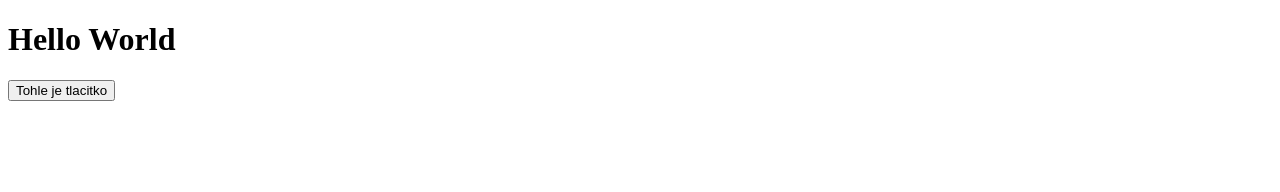
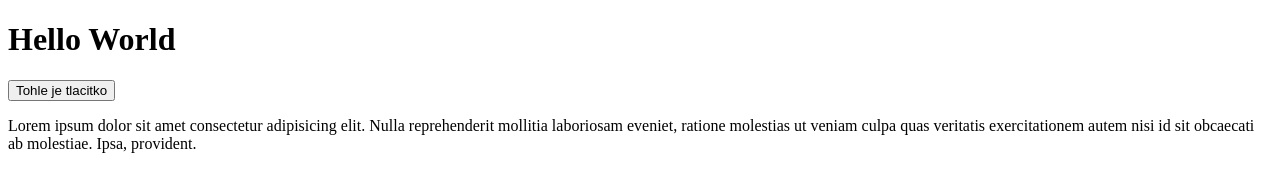
Before and after one commit to Harangus/HelloWorld, a plain HTML site: page index.html in a window 1280 px wide. Drawn offline with Linux system fonts and the light colour scheme.

Commit message:
pridal jsem text

```diff
--- a/index.html
+++ b/index.html
@@ -8,5 +8,6 @@
 <body>
     <h1>Hello World</h1>
     <button>Tohle je tlacitko</button>
+    <p>Lorem ipsum dolor sit amet consectetur adipisicing elit. Nulla reprehenderit mollitia laboriosam eveniet, ratione molestias ut veniam culpa quas veritatis exercitationem autem nisi id sit obcaecati ab molestiae. Ipsa, provident.</p>
 </body>
 </html>
```
